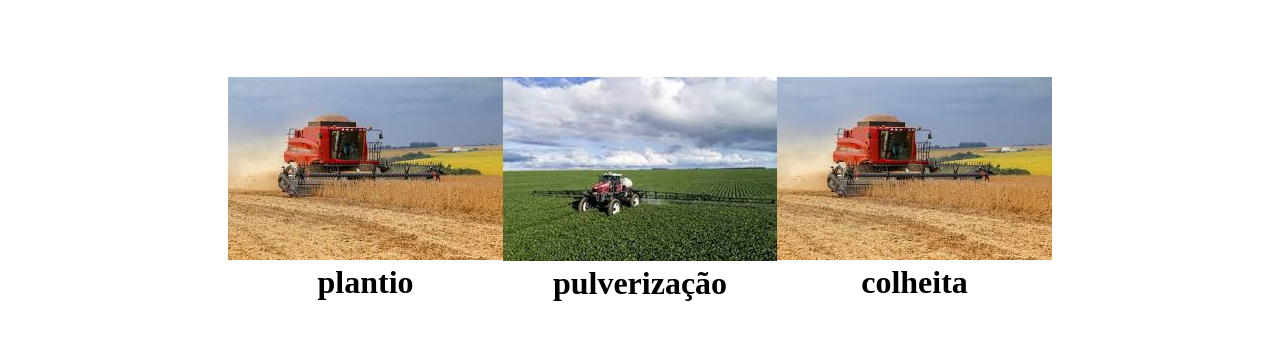
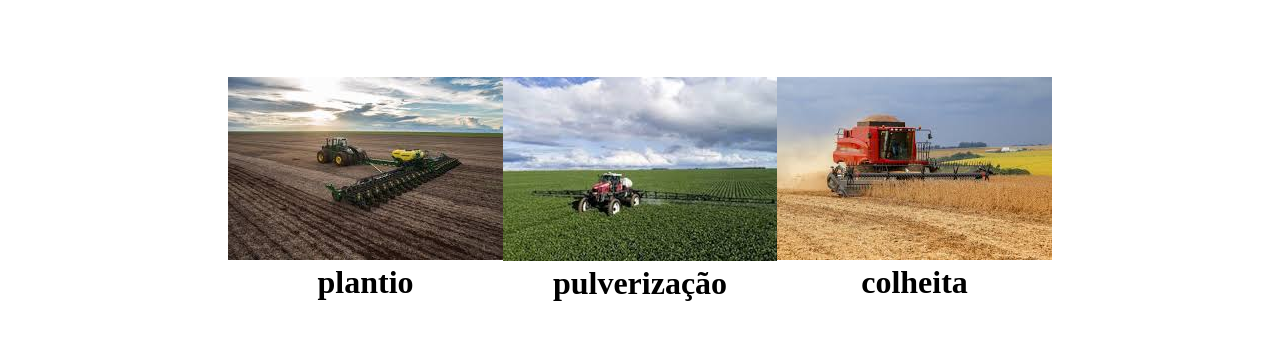
Before and after one commit to Tibursinho/agrinho-davi-campos-jaremczuk, a plain HTML site: page index.html in a window 1280 px wide. Shown: the part 2458-2818 px from the top of the page. Drawn offline with Linux system fonts and the light colour scheme.

Commit message:
dsadsasd

```diff
--- a/index.html
+++ b/index.html
@@ -46,7 +46,7 @@ A colheita de soja ocorre conforme o ciclo de cada cultivar, sendo normalmente f
     <h2 class="dispositivos__titulo">Etapas do Ciclo da Soja</h2>
     <ul class="dispositivos__lista">
         <li>
-            <img src="download.jpeg" alt="Ícone de televisão">
+            <img src="plantio.jpeg" alt="Ícone de televisão">
             <h3 class="lista__item">plantio</h3>
         </li>
         <li>
```
Also changed, not shown: plantio.jpeg (added).
